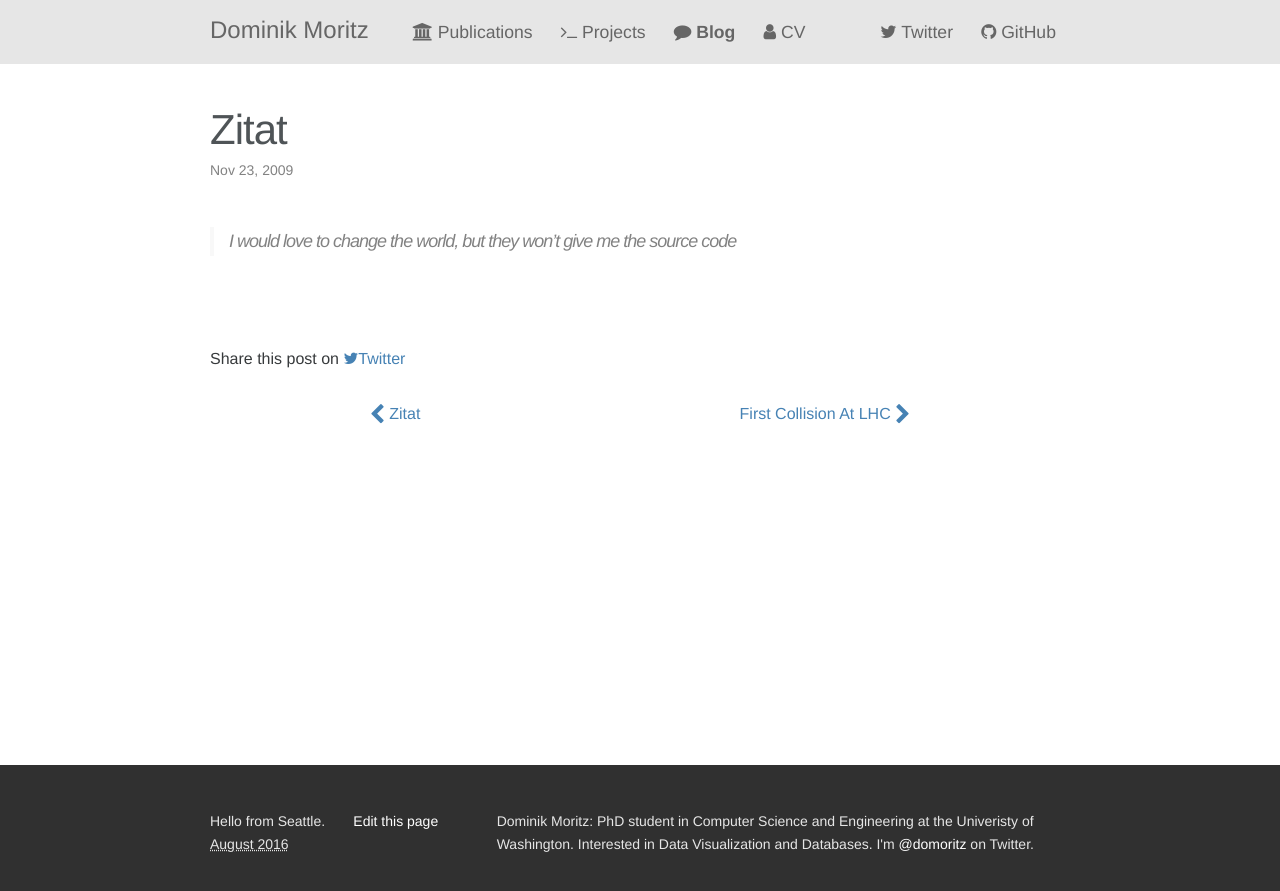
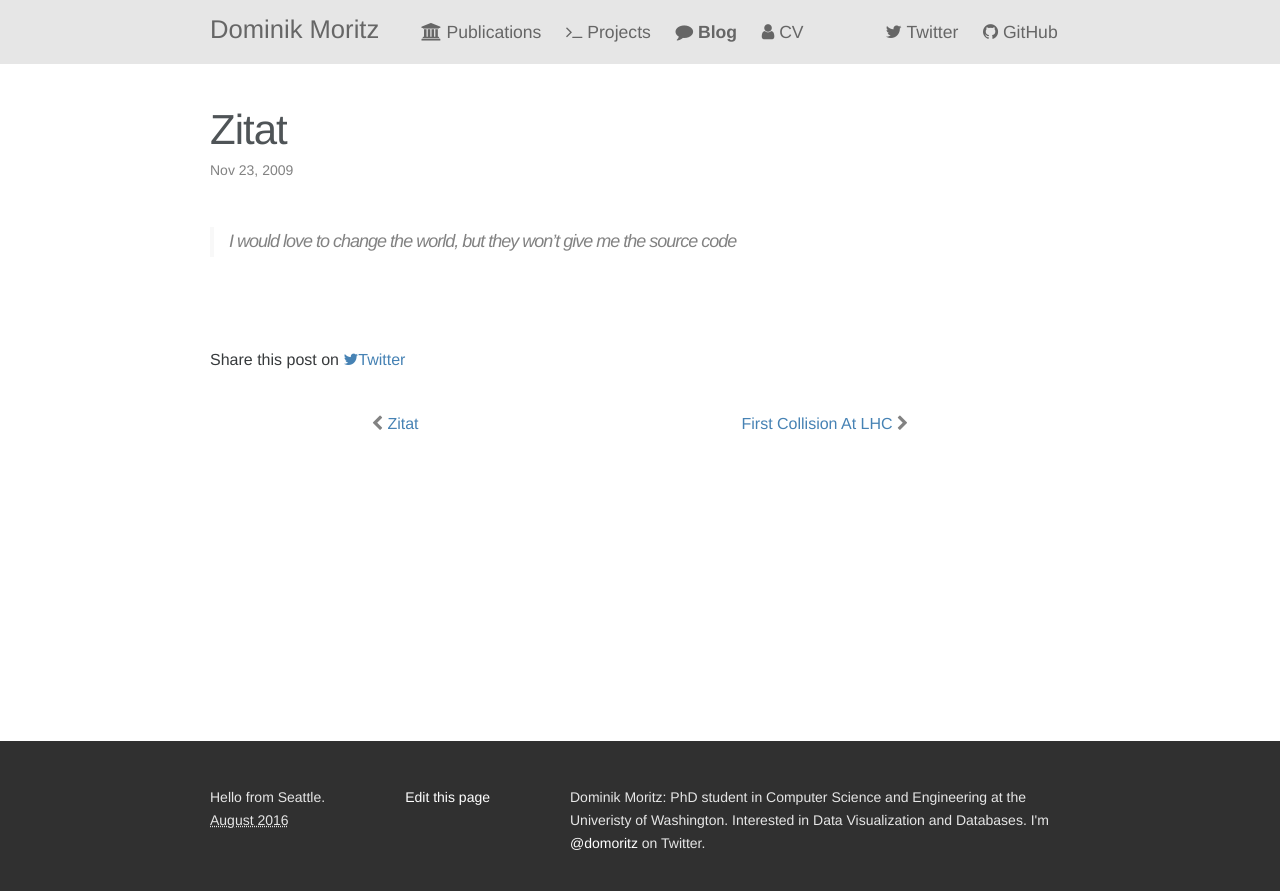
Before and after one commit to domoritz/domoritz.github.io, a Jekyll site: the page built from _posts/2009-11-23-zitat-4.markdown, in a window 1280 px wide. Shown: the top 891 px of the page. Built offline with Jekyll 4.4.1, drawn with Linux system fonts in a browser that asks for light colours; nearby versions of some CDN libraries.

Commit message:
Better style

```diff
--- a/_includes/header.html
+++ b/_includes/header.html
@@ -11,8 +11,8 @@
     <span class="spacer"></span>
 
     <span class="external">
-      <a href="https://twitter.com/domoritz" target="_blank"><i class="fa fa-twitter"></i> Twitter</a>
-      <a href="https://github.com/domoritz" target="_blank"><i class="fa fa-github"></i> GitHub</a>
+      <a href="https://twitter.com/domoritz" target="_blank"><i class="fa fa-twitter"></i><span class="name"> Twitter</span></a>
+      <a href="https://github.com/domoritz" target="_blank"><i class="fa fa-github"></i><span class="name"> GitHub</span></a>
     <span>
   </nav>
 </header>
--- a/_layouts/post.html
+++ b/_layouts/post.html
@@ -23,18 +23,18 @@
 
   <div class="blog-links">
   {% if page.previous.url %}
-    <a href="{{site.baseurl}}{{page.previous.url}}" title="Previous Post: {{page.previous.title}}">
-      <i class="fa fa-lg fa-chevron-left"></i>
-      <span>{{ page.previous.title }}</span>
-    </a>
+    <div>
+      <i class="fa fa-md fa-chevron-left"></i>
+      <a href="{{site.baseurl}}{{page.previous.url}}" title="Previous Post: {{page.previous.title}}">{{ page.previous.title }}</a>
+    </div>
   {% else %}
     <span class="spacer"></span>
   {% endif %}
   {% if page.next.url %}
-    <a href="{{site.baseurl}}{{page.next.url}}" title="Next Post: {{page.Next.title}}">
-      <span>{{ page.next.title }}</span>
-      <i class="fa fa-lg fa-chevron-right"></i>
-    </a>
+    <div>
+      <a href="{{site.baseurl}}{{page.next.url}}" title="Next Post: {{page.Next.title}}">{{ page.next.title }}</a>
+      <i class="fa fa-md fa-chevron-right"></i>
+    </div>
   {% else %}
     <span class="spacer"></span>
   {% endif %}
--- a/_sass/_blog.scss
+++ b/_sass/_blog.scss
@@ -108,17 +108,18 @@
 }
 
 .blog-links {
-  margin: $spacing-unit auto 0 auto;
+  margin-top: $spacing-unit;
   width: 100%;
   display: flex;
   flex-direction: row;
   justify-content: space-around;
-  a, .spacer {
-    margin: 0 $spacing-unit;
-  }
+  flex-wrap: wrap;
 
-  @include media-query($on-laptop) {
-    width: 100%;
+  div {
+    margin: 0.5em;
+    i {
+      color: $grey-color;
+    }
   }
 }
 
--- a/_sass/_footer.scss
+++ b/_sass/_footer.scss
@@ -19,11 +19,11 @@
   }
 
   .footer-col {
-    flex: 1;
     padding: $spacing-unit/2 0;
   }
   .site-desc {
-    flex: 4;
+    width: 500px;
+
     @include media-query($on-laptop) {
       flex: 1 100%;
     }
--- a/_sass/_nav.scss
+++ b/_sass/_nav.scss
@@ -7,7 +7,7 @@
 
   a {
     color: #666;
-    padding: 0 0.8em;
+    padding: 0 0.7em;
     display: inline-block;
     text-decoration: none;
     font-size: 1.1em;
@@ -42,36 +42,35 @@
     padding: 0;
     margin-right: $spacing-unit;
     flex: 0 0 auto;
+    font-size: 1.6em;
+  }
+}
+
+@include media-query($content-width + 2*$spacing-unit) {
+  nav .external .name {
+    display: none;
   }
 }
 
 @include media-query($on-laptop) {
   nav {
     &.container {
+      // 13 px is just right to not move title
       // reduce padding by 8 pixels so that content is aligned
-      padding: 0 ($spacing-unit - 8);
+      padding: 13px ($spacing-unit - 10);
     }
 
     line-height: 42px;
     justify-content: center;
 
     a {
-      padding: 0 8px;
+      padding: 0 10px;
     }
 
     .site-title {
       flex: 0 1 100%;
       padding: 0;
-      margin: .5em 0 0 8px;
-      font-size: 1.6em;
-    }
-  }
-}
-
-@include media-query($on-laptop) {
-  nav {
-    a {
-      padding: 0 .5em;
+      margin-left: 10px;
     }
   }
 }
--- a/styles.scss
+++ b/styles.scss
@@ -8,7 +8,7 @@
 $base-font-size:   100%;  // 16px by default
 $base-font-weight: 400;
 $small-font-size:  $base-font-size * 0.875;
-$base-line-height: 1.6;
+$base-line-height: 1.64;
 
 $spacing-unit:     30px;
 $content-width:    800px;
```
